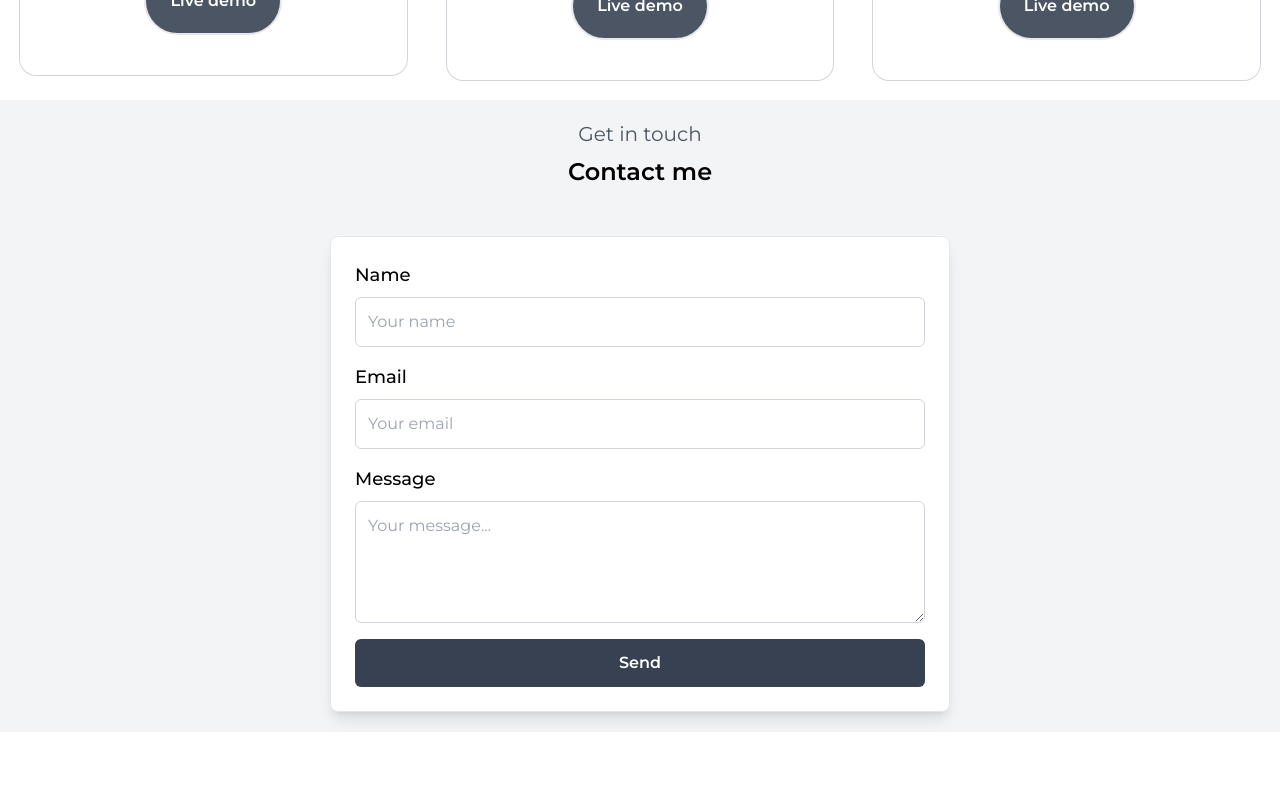
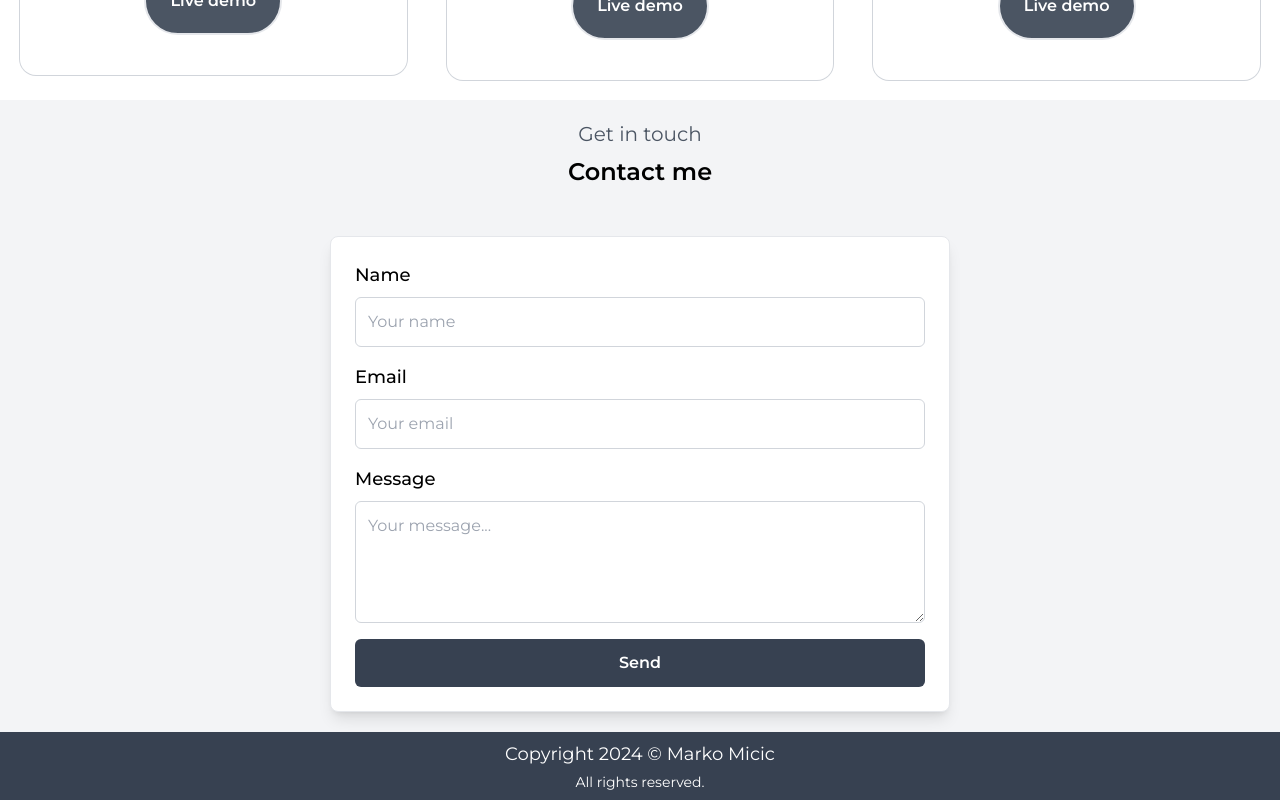
Before and after one commit to mrti00/portfolio, a React (Vite) app: page / in a window 1280 px wide. Shown: the part 2088-2888 px from the top of the page. Before the commit the page ends 2820 px from the top, so only its background shows below. Built offline with nearby package versions, Linux system fonts and the light colour scheme.

Commit message:
added footer

```diff
--- a/src/App.jsx
+++ b/src/App.jsx
@@ -1,5 +1,6 @@
 import AboutMe from "./components/AboutMe";
 import Contact from "./components/Contact";
+import Footer from "./components/Footer";
 import Header from "./components/Header";
 import Home from "./components/Home";
 import Portfolio from "./components/Portfolio";
@@ -12,6 +13,7 @@ function App() {
       <AboutMe />
       <Portfolio />
       <Contact />
+      <Footer />
     </>
   );
 }
--- /dev/null
+++ b/src/components/Footer.jsx
@@ -0,0 +1,12 @@
+function Footer() {
+  return (
+    <footer className="bg-gray-700 py-2 text-white">
+      <div className="mx-auto text-center">
+        <h3 className="mb-1 text-lg">Copyright 2024 &copy; Marko Micic</h3>
+        <p className="text-sm">All rights reserved.</p>
+      </div>
+    </footer>
+  );
+}
+
+export default Footer;
```
